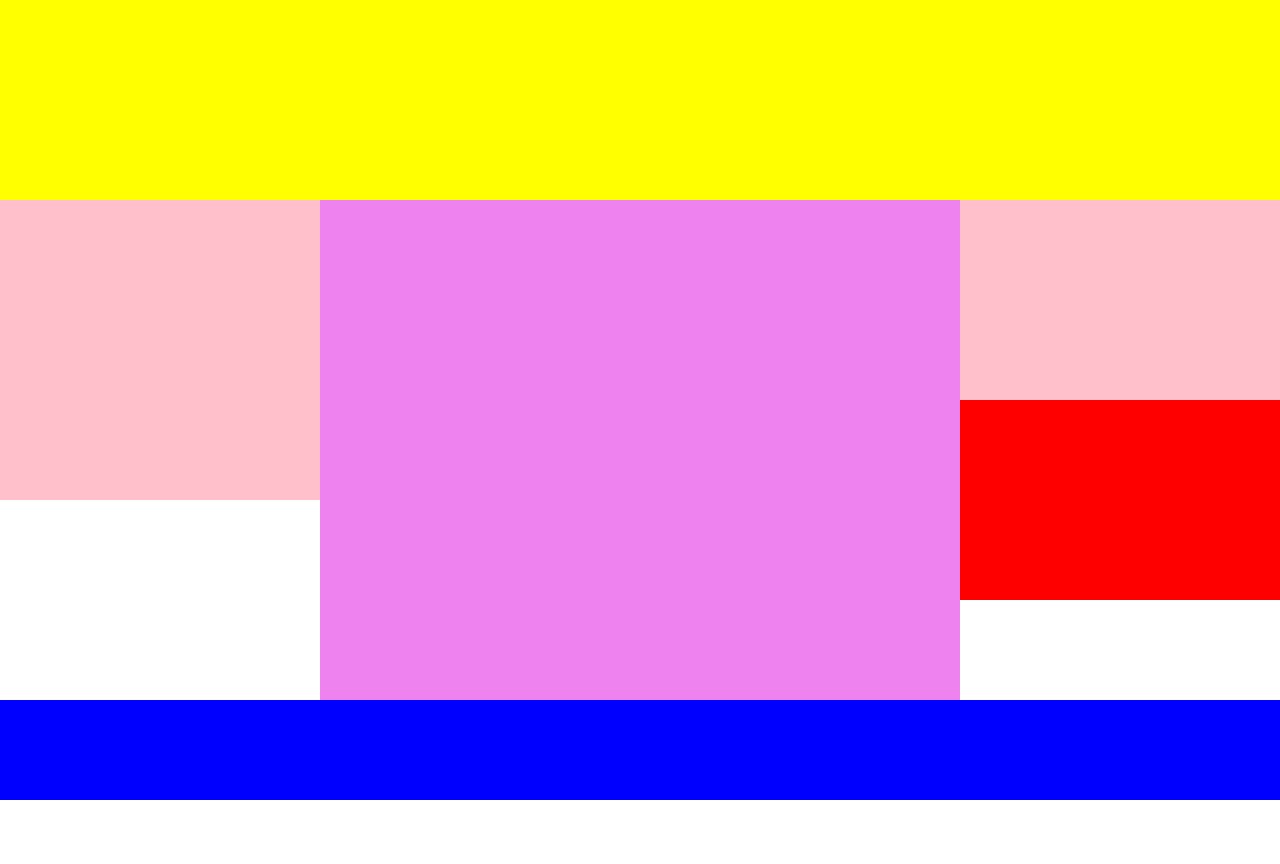
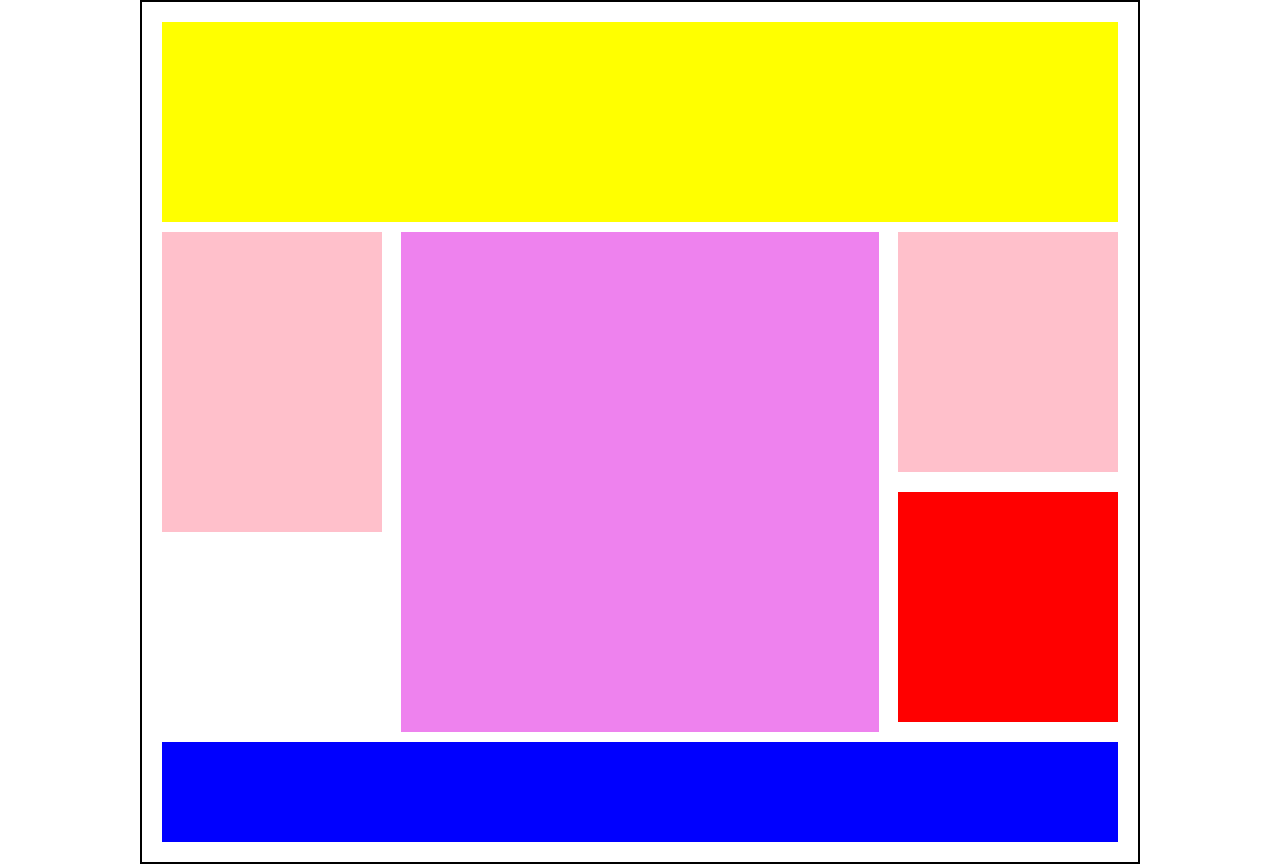
Before and after one commit to RobertoDT/htmlcss-struttura-wp, a plain HTML site: page index.html in a window 1280 px wide. Before the commit the page ends 800 px from the top, so only its background shows below. Drawn offline with Linux system fonts and the light colour scheme.

Commit message:
Esercizio completo con aggiunta margini e bordi

```diff
--- a/css/style.css
+++ b/css/style.css
@@ -4,16 +4,25 @@
   padding: 0;
 }
 
+.container{
+  width: 1000px;
+  margin: auto;
+  padding: 20px;
+  border: 2px solid black;
+}
+
 header{
   height: 200px;
   background-color: yellow;
+  margin-bottom: 10px;
 }
 
 .col-left{
-  width: 25%;
+  width: 23%;
   height: 300px;
   background-color: pink;
   float: left;
+  margin-right: 2%;
 }
 
 .col-central{
@@ -24,24 +33,33 @@ header{
 }
 
 .col-right{
-  width: 25%;
+  width: 23%;
   background-color: pink;
   float: left;
+  margin-left: 2%;
+}
+
+ul{
+  list-style-type: none;
 }
 
 .sopra{
-  height: 200px;
+  height: 250px;
+  border-bottom: 10px solid white;
 }
 
 .sotto{
-  height: 200px;
+  height: 250px;
   background-color: red;
+  border-top: 10px solid white;
+  border-bottom: 10px solid white;
 }
 
 main::after{
   content: "";
   display: block;
   clear: both;
+  margin-bottom: 10px;
 }
 
 footer{
--- a/index.html
+++ b/index.html
@@ -6,6 +6,8 @@
     <title></title>
   </head>
   <body>
+
+    <div class="container">
       <header>
 
       </header>
@@ -18,12 +20,10 @@
 
         </section>
         <aside class="col-right">
-        <div class="sopra">
-
-        </div>
-        <div class="sotto">
-
-        </div>
+          <ul>
+            <li class="sopra"></li>
+            <li class="sotto"></li>
+          </ul>
 
         </aside>
       </main>
@@ -31,6 +31,7 @@
       <footer>
 
       </footer>
+    </div>
 
   </body>
 </html>
```
Lines whose indentation alone changed are shown as unchanged.
